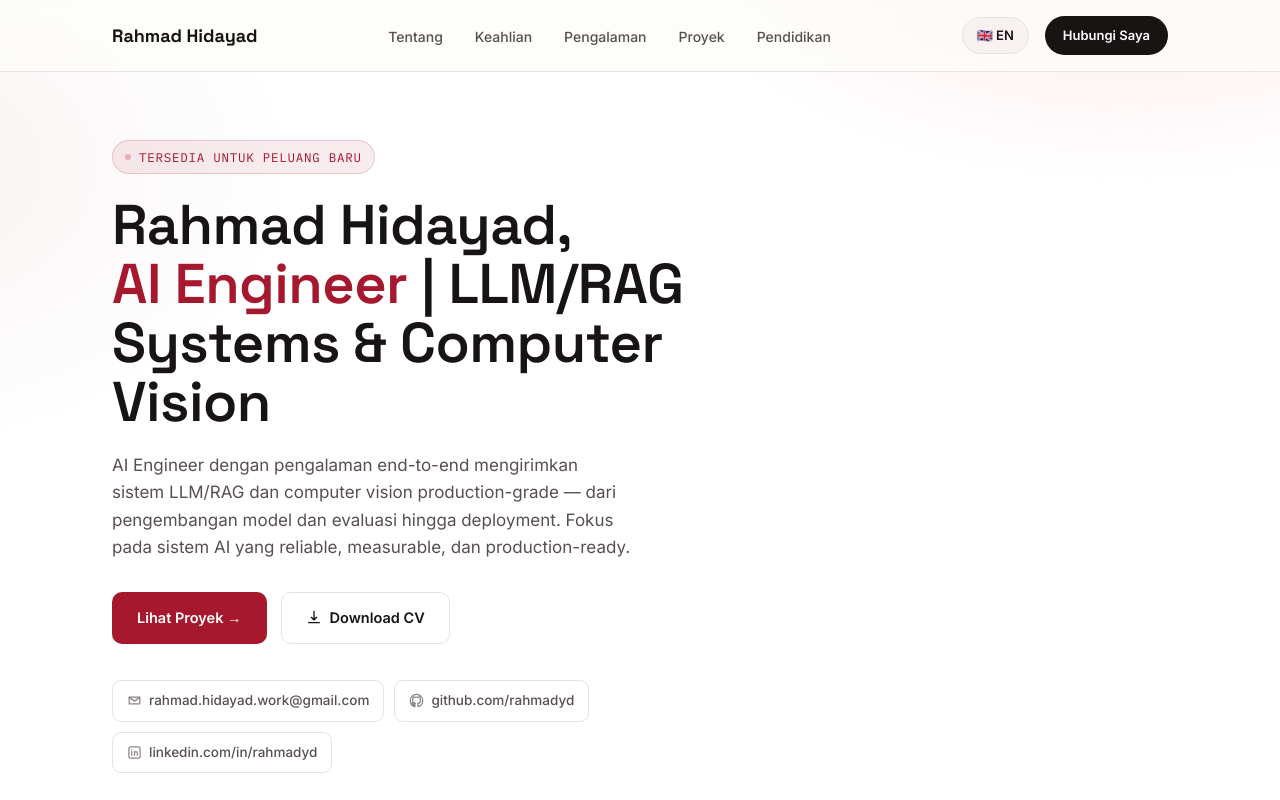
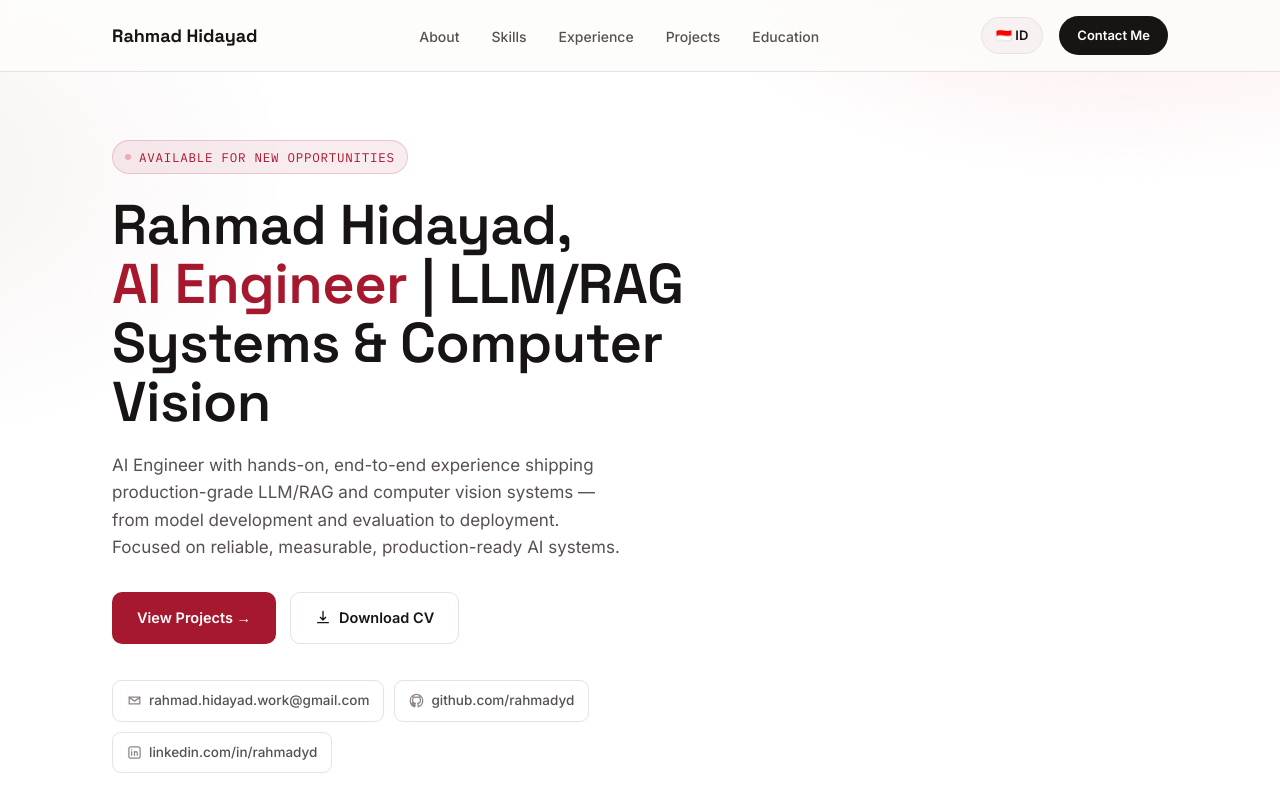
Before and after one commit to rahmadyd/portofolio_web_fe, a React (Vite) app: page / in a window 1280 px wide. Shown: the top 800 px of the page. Built offline with nearby package versions, Linux system fonts and the light colour scheme.

Commit message:
chore: set English as default language
Set English as the default language for international audience. Users can still switch to Indonesian using the language toggle button.

```diff
--- a/src/contexts/LanguageContext.jsx
+++ b/src/contexts/LanguageContext.jsx
@@ -11,14 +11,14 @@ export const useLanguage = () => {
 };
 
 export const LanguageProvider = ({ children }) => {
-  const [language, setLanguage] = useState('id'); // 'id' or 'en'
+  const [language, setLanguage] = useState('en'); // 'id' or 'en' - default to English
 
   const toggleLanguage = () => {
     setLanguage(prev => prev === 'id' ? 'en' : 'id');
   };
 
   const t = (translations) => {
-    return translations[language] || translations['id'];
+    return translations[language] || translations['en']; // fallback to English
   };
 
   return (
```
